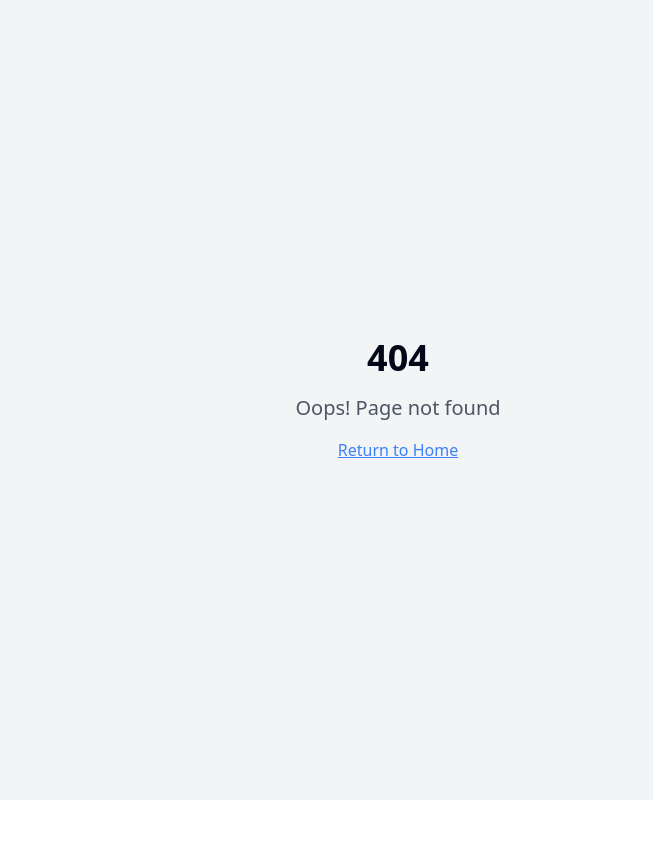
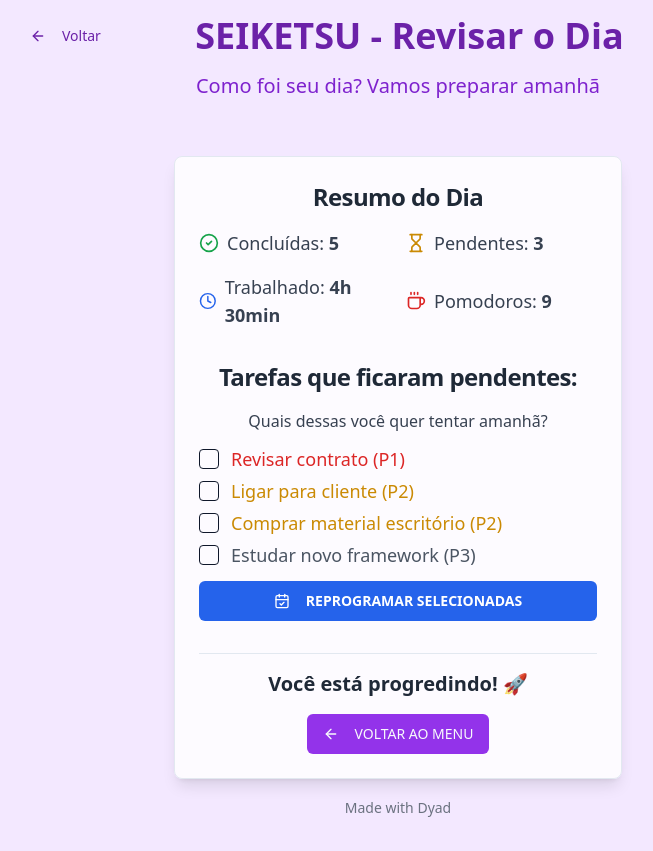
Before and after one commit to dnsilva790/energetic-zebra-bop, a React (Vite) app: page /5s/seiketsu in a window 1280 px wide. Before the commit this address had no page. Shown: the whole page, without its empty margins (242-895 px from the left). Before the commit the page ends 800 px from the top, so only its background shows below. Built offline with nearby package versions, Linux system fonts and the light colour scheme.

Commit message:
[dyad] Criei a tela SEIKETSU para revisão do dia, adicionei sua rota e atualizei o botão no menu principal. - wrote 3 file(s)

```diff
--- a/src/App.tsx
+++ b/src/App.tsx
@@ -8,7 +8,8 @@ import SetupPage from "./pages/SetupPage";
 import MainMenuPage from "./pages/MainMenuPage";
 import SEIRIPage from "./pages/SEIRIPage";
 import SEITONPage from "./pages/SEITONPage";
-import SEISOPage from "./pages/SEISOPage"; // Importar a nova página SEISO
+import SEISOPage from "./pages/SEISOPage";
+import SEIKETSUPage from "./pages/SEIKETSUPage"; // Importar a nova página SEIKETSU
 import NotFound from "./pages/NotFound";
 
 const queryClient = new QueryClient();
@@ -25,7 +26,8 @@ const App = () => (
           <Route path="/main-menu" element={<MainMenuPage />} />
           <Route path="/5s/seiri" element={<SEIRIPage />} />
           <Route path="/5s/seiton" element={<SEITONPage />} />
-          <Route path="/5s/seiso" element={<SEISOPage />} /> {/* Nova rota para SEISO */}
+          <Route path="/5s/seiso" element={<SEISOPage />} />
+          <Route path="/5s/seiketsu" element={<SEIKETSUPage />} /> {/* Nova rota para SEIKETSU */}
           {/* ADD ALL CUSTOM ROUTES ABOVE THE CATCH-ALL "*" ROUTE */}
           <Route path="*" element={<NotFound />} />
         </Routes>
--- a/src/pages/MainMenuPage.tsx
+++ b/src/pages/MainMenuPage.tsx
@@ -24,7 +24,9 @@ const MainMenuPage = () => {
     } else if (sName === "SEITON") {
       navigate("/5s/seiton");
     } else if (sName === "SEISO") {
-      navigate("/5s/seiso"); // Navega para a tela SEISO
+      navigate("/5s/seiso");
+    } else if (sName === "SEIKETSU") {
+      navigate("/5s/seiketsu"); // Navega para a tela SEIKETSU
     }
     else {
       showSuccess(`Tela em construção - ${sName}`);
--- /dev/null
+++ b/src/pages/SEIKETSUPage.tsx
@@ -0,0 +1,168 @@
+"use client";
+
+import React, { useState, useEffect } from "react";
+import { useNavigate } from "react-router-dom";
+import { Button } from "@/components/ui/button";
+import { Card, CardContent, CardHeader, CardTitle, CardDescription, CardFooter } from "@/components/ui/card";
+import { Checkbox } from "@/components/ui/checkbox";
+import { ArrowLeft, CheckCircle2, Clock, Hourglass, Coffee, CalendarCheck } from "lucide-react";
+import { MadeWithDyad } from "@/components/made-with-dyad";
+import { showSuccess } from "@/utils/toast";
+
+interface Task {
+  id: string;
+  title: string;
+  priority: "P1" | "P2" | "P3";
+}
+
+const fakeSummary = {
+  concluidas: 5,
+  pendentes: 3,
+  tempo_total: "4h 30min",
+  pomodoros: 9,
+};
+
+const fakePendingTasks: Task[] = [
+  { id: "1", title: "Revisar contrato", priority: "P1" },
+  { id: "2", title: "Ligar para cliente", priority: "P2" },
+  { id: "3", title: "Comprar material escritório", priority: "P2" },
+  { id: "4", title: "Estudar novo framework", priority: "P3" },
+];
+
+const motivationalMessages = [
+  "Bom trabalho hoje! 🌟",
+  "Cada pequeno passo conta! 💪",
+  "Amanhã é um novo começo! 🌅",
+  "Você está progredindo! 🚀",
+  "Orgulhe-se do seu esforço! ✨",
+  "Continue firme! 🌈",
+];
+
+const SEIKETSUPage = () => {
+  const navigate = useNavigate();
+  const [selectedPendingTasks, setSelectedPendingTasks] = useState<string[]>([]);
+  const [motivationalMessage, setMotivationalMessage] = useState("");
+
+  useEffect(() => {
+    const randomIndex = Math.floor(Math.random() * motivationalMessages.length);
+    setMotivationalMessage(motivationalMessages[randomIndex]);
+  }, []);
+
+  const handleCheckboxChange = (taskId: string, checked: boolean) => {
+    setSelectedPendingTasks((prev) =>
+      checked ? [...prev, taskId] : prev.filter((id) => id !== taskId)
+    );
+  };
+
+  const handleReprogramSelected = () => {
+    if (selectedPendingTasks.length === 0) {
+      showSuccess("Nenhuma tarefa selecionada para reprogramar.");
+      return;
+    }
+    const reprogrammedTitles = fakePendingTasks
+      .filter((task) => selectedPendingTasks.includes(task.id))
+      .map((task) => task.title);
+    showSuccess(`Tarefas reprogramadas: ${reprogrammedTitles.join(", ")}`);
+    setSelectedPendingTasks([]); // Clear selection after reprogramming
+  };
+
+  const getPriorityColor = (priority: "P1" | "P2" | "P3") => {
+    switch (priority) {
+      case "P1":
+        return "text-red-600";
+      case "P2":
+        return "text-yellow-600";
+      case "P3":
+        return "text-gray-600";
+      default:
+        return "text-gray-600";
+    }
+  };
+
+  return (
+    <div className="min-h-screen flex flex-col items-center justify-center bg-purple-100 p-4">
+      <div className="w-full max-w-3xl mb-6">
+        <div className="flex items-center justify-between mb-4">
+          <Button variant="ghost" onClick={() => navigate("/main-menu")} className="text-purple-800 hover:bg-purple-200">
+            <ArrowLeft className="mr-2 h-4 w-4" /> Voltar
+          </Button>
+          <h1 className="text-4xl font-extrabold text-purple-800 text-center flex-grow">
+            SEIKETSU - Revisar o Dia
+          </h1>
+          <div className="w-20"></div> {/* Placeholder para alinhar o título */}
+        </div>
+        <p className="text-xl text-purple-700 text-center mb-8">
+          Como foi seu dia? Vamos preparar amanhã
+        </p>
+      </div>
+
+      <Card className="w-full max-w-md shadow-lg bg-white/80 backdrop-blur-sm p-6 space-y-8">
+        {/* Resumo do Dia */}
+        <div className="text-center space-y-4">
+          <CardTitle className="text-2xl font-bold text-gray-800">Resumo do Dia</CardTitle>
+          <div className="grid grid-cols-2 gap-4 text-left">
+            <div className="flex items-center space-x-2">
+              <CheckCircle2 className="h-5 w-5 text-green-600" />
+              <p className="text-lg text-gray-700">Concluídas: <span className="font-semibold">{fakeSummary.concluidas}</span></p>
+            </div>
+            <div className="flex items-center space-x-2">
+              <Hourglass className="h-5 w-5 text-yellow-600" />
+              <p className="text-lg text-gray-700">Pendentes: <span className="font-semibold">{fakeSummary.pendentes}</span></p>
+            </div>
+            <div className="flex items-center space-x-2">
+              <Clock className="h-5 w-5 text-blue-600" />
+              <p className="text-lg text-gray-700">Trabalhado: <span className="font-semibold">{fakeSummary.tempo_total}</span></p>
+            </div>
+            <div className="flex items-center space-x-2">
+              <Coffee className="h-5 w-5 text-red-600" />
+              <p className="text-lg text-gray-700">Pomodoros: <span className="font-semibold">{fakeSummary.pomodoros}</span></p>
+            </div>
+          </div>
+        </div>
+
+        {/* Lista de Pendentes */}
+        <div className="space-y-4">
+          <CardTitle className="text-2xl font-bold text-gray-800 text-center">Tarefas que ficaram pendentes:</CardTitle>
+          <p className="text-gray-700 text-center mb-4">Quais dessas você quer tentar amanhã?</p>
+          <div className="space-y-3">
+            {fakePendingTasks.map((task) => (
+              <div key={task.id} className="flex items-center space-x-3">
+                <Checkbox
+                  id={`task-${task.id}`}
+                  checked={selectedPendingTasks.includes(task.id)}
+                  onCheckedChange={(checked) => handleCheckboxChange(task.id, checked as boolean)}
+                  className="h-5 w-5"
+                />
+                <label
+                  htmlFor={`task-${task.id}`}
+                  className={`text-lg font-medium leading-none peer-disabled:cursor-not-allowed peer-disabled:opacity-70 ${getPriorityColor(task.priority)}`}
+                >
+                  {task.title} ({task.priority})
+                </label>
+              </div>
+            ))}
+          </div>
+          <Button
+            onClick={handleReprogramSelected}
+            className="w-full mt-6 bg-blue-600 hover:bg-blue-700 text-white font-semibold py-3 rounded-md transition-colors flex items-center justify-center"
+          >
+            <CalendarCheck className="mr-2 h-5 w-5" /> REPROGRAMAR SELECIONADAS
+          </Button>
+        </div>
+
+        {/* Encerramento */}
+        <div className="text-center space-y-4 pt-4 border-t">
+          <CardDescription className="text-xl font-semibold text-gray-800">
+            {motivationalMessage}
+          </CardDescription>
+          <Button onClick={() => navigate("/main-menu")} className="mt-4 bg-purple-600 hover:bg-purple-700">
+            <ArrowLeft className="mr-2 h-4 w-4" /> VOLTAR AO MENU
+          </Button>
+        </div>
+      </Card>
+      <MadeWithDyad />
+    </div>
+  );
+};
+
+export default SEIKETSUPage;
```
